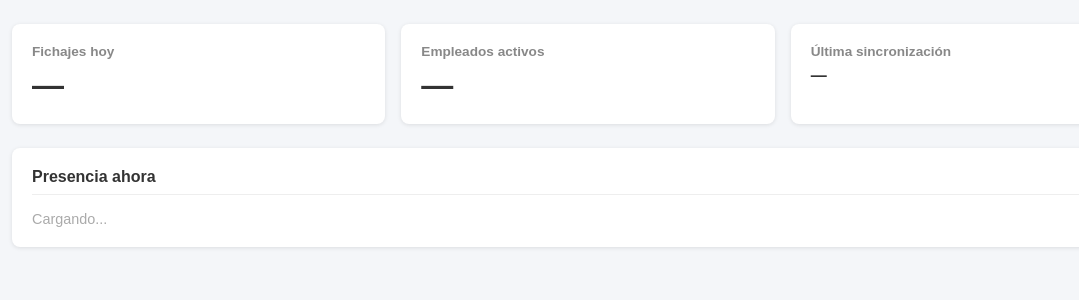
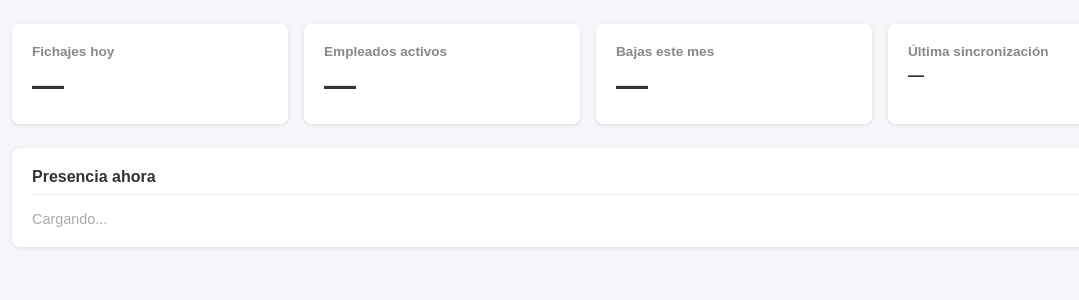
Before and after one commit to gardinerbuenosaires/sistemalf-asistencia, a Python web app: template web/templates/index.html in a window 1280 px wide. Shown: the part 73-373 px from the top of the page, without its empty margins (52-1131 px from the left). Run offline with Jinja, Linux system fonts and the light colour scheme; the template is opened without the code that fills it, so the values that code supplies are empty.

Commit message:
feat: agregar tarjeta de bajas del mes en dashboard
Co-Authored-By: Claude Sonnet 4.6 <noreply@anthropic.com>

```diff
--- a/web/templates/index.html
+++ b/web/templates/index.html
@@ -122,6 +122,10 @@
       <div class="value" id="cnt-empleados">—</div>
     </div>
     <div class="card">
+      <h3>Bajas este mes</h3>
+      <div class="value" id="cnt-bajas">—</div>
+    </div>
+    <div class="card">
       <h3>Última sincronización</h3>
       <div class="value" style="font-size:1rem;margin-top:4px" id="ultima-sync">—</div>
     </div>
@@ -217,6 +221,13 @@ function toast(msg, ms = 3000) {
 async function loadEmpleados() {
   const empleados = await api("/api/empleados?sin_acceso=true");
   document.getElementById("cnt-empleados").textContent = empleados.length;
+}
+
+async function loadBajasMes() {
+  const mesActual = today.slice(0, 7);
+  const todos = await api("/api/empleados?todos=true&sin_acceso=true");
+  const n = todos.filter(e => e.activo === 0 && e.fecha_egreso && e.fecha_egreso.startsWith(mesActual)).length;
+  document.getElementById("cnt-bajas").textContent = n;
 }
 
 async function loadCntHoy() {
@@ -360,7 +371,7 @@ async function loadPresencia() {
 }
 
 async function init() {
-  await Promise.all([loadEmpleados(), loadPresencia(), loadCntHoy(), loadSyncLog()]);
+  await Promise.all([loadEmpleados(), loadBajasMes(), loadPresencia(), loadCntHoy(), loadSyncLog()]);
 }
 
 init();
```
